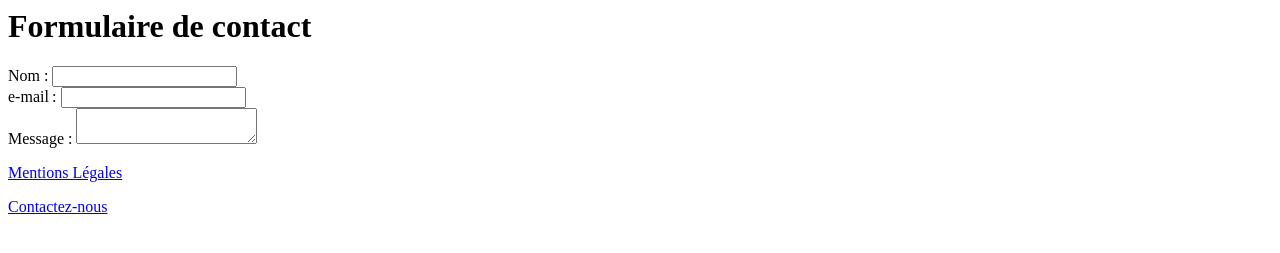
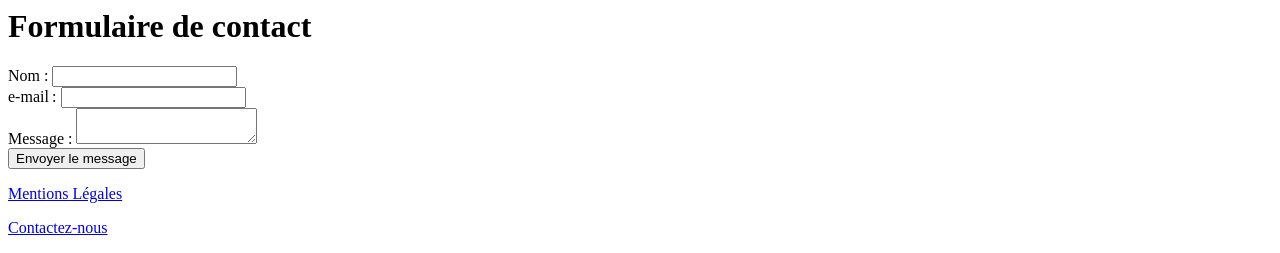
Before and after one commit to gwcch/dw-p3, a plain HTML site: page contacteznous.html in a window 1280 px wide. Shown: the part 1727-1980 px from the top of the page. Before the commit the page ends 1959 px from the top, so only its background shows below. Drawn offline with nearby package versions, Linux system fonts and the light colour scheme; files that its build step writes are made by us from their sources.

Commit message:
HTML : Ajout du bouton "Envoyer"

```diff
--- a/contacteznous.html
+++ b/contacteznous.html
@@ -52,6 +52,9 @@
         <label for="msg">Message :</label>
         <textarea id="msg" name="user_message"></textarea>
       </div>
+      <div class="button">
+        <button type="submit">Envoyer le message</button>
+    </div>
     </form>
   </main>
   <footer id="footer"></footer>
```
